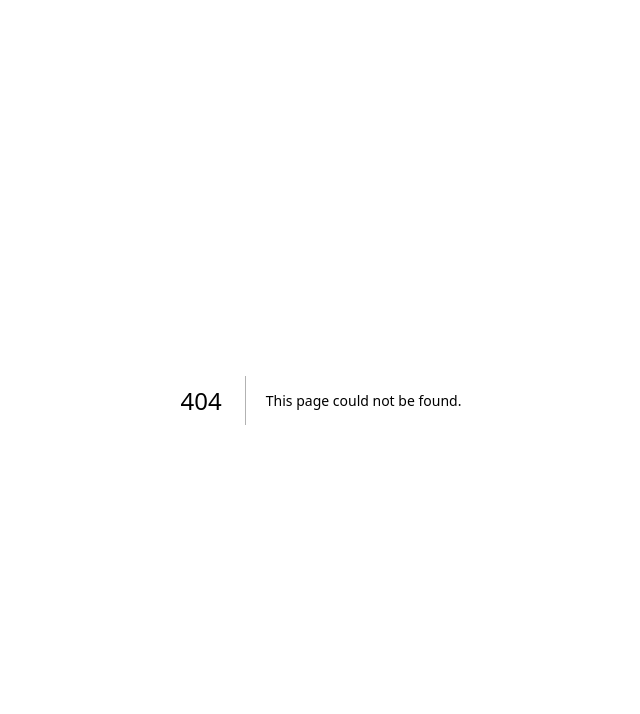
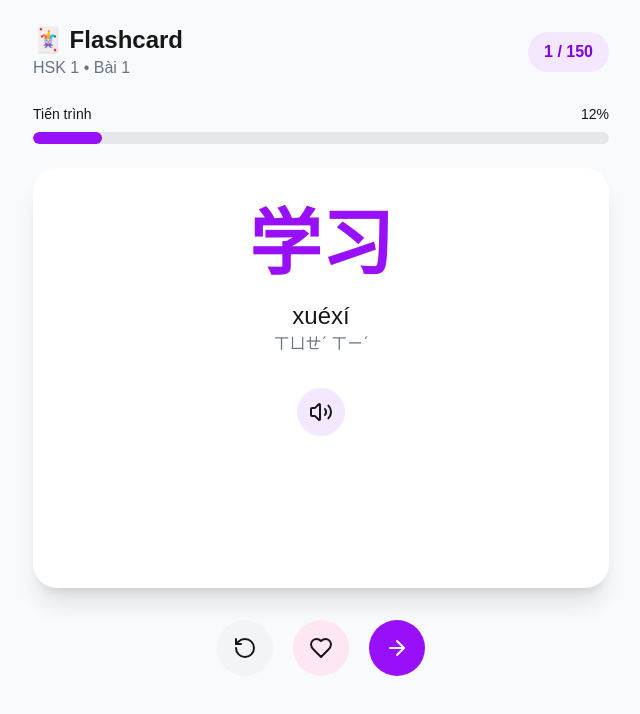
Before and after one commit to vinhdau088-cloud/Chinese, a Next.js app: page /flashcard in a window 1280 px wide. Before the commit this address had no page. Shown: the top 714 px of the page, without its empty margins (319-959 px from the left). Built offline with nearby package versions, Linux system fonts and the light colour scheme.

Commit message:
Create page.tsx

```diff
--- /dev/null
+++ b/app/flashcard/page.tsx
@@ -0,0 +1,19 @@
+import Flashcard from "@/components/flashcard/Flashcard";
+
+export default function FlashcardPage(){
+
+return (
+
+<main className="
+min-h-screen
+bg-gray-50
+p-6
+">
+
+<Flashcard />
+
+</main>
+
+)
+
+}
```
